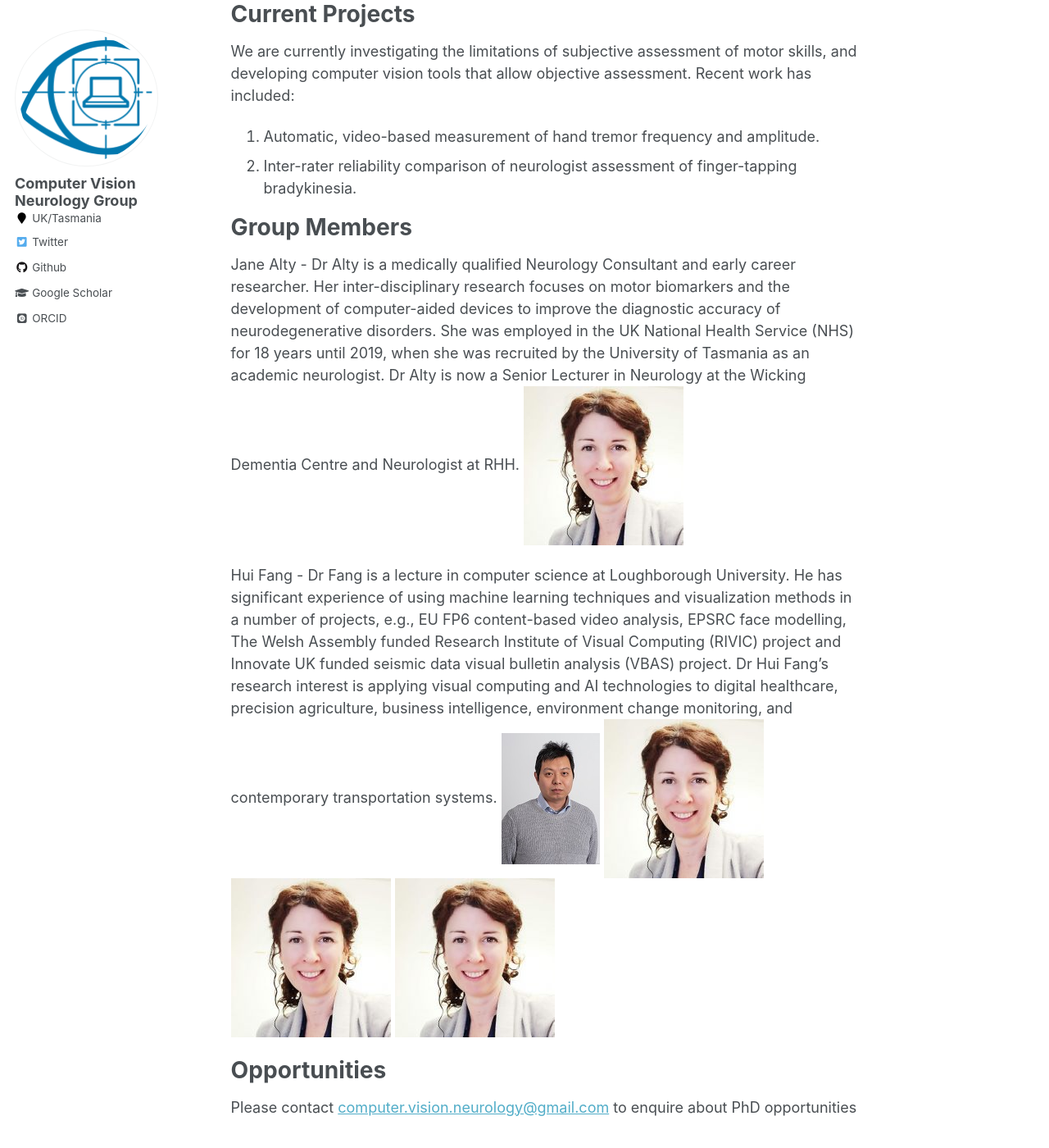
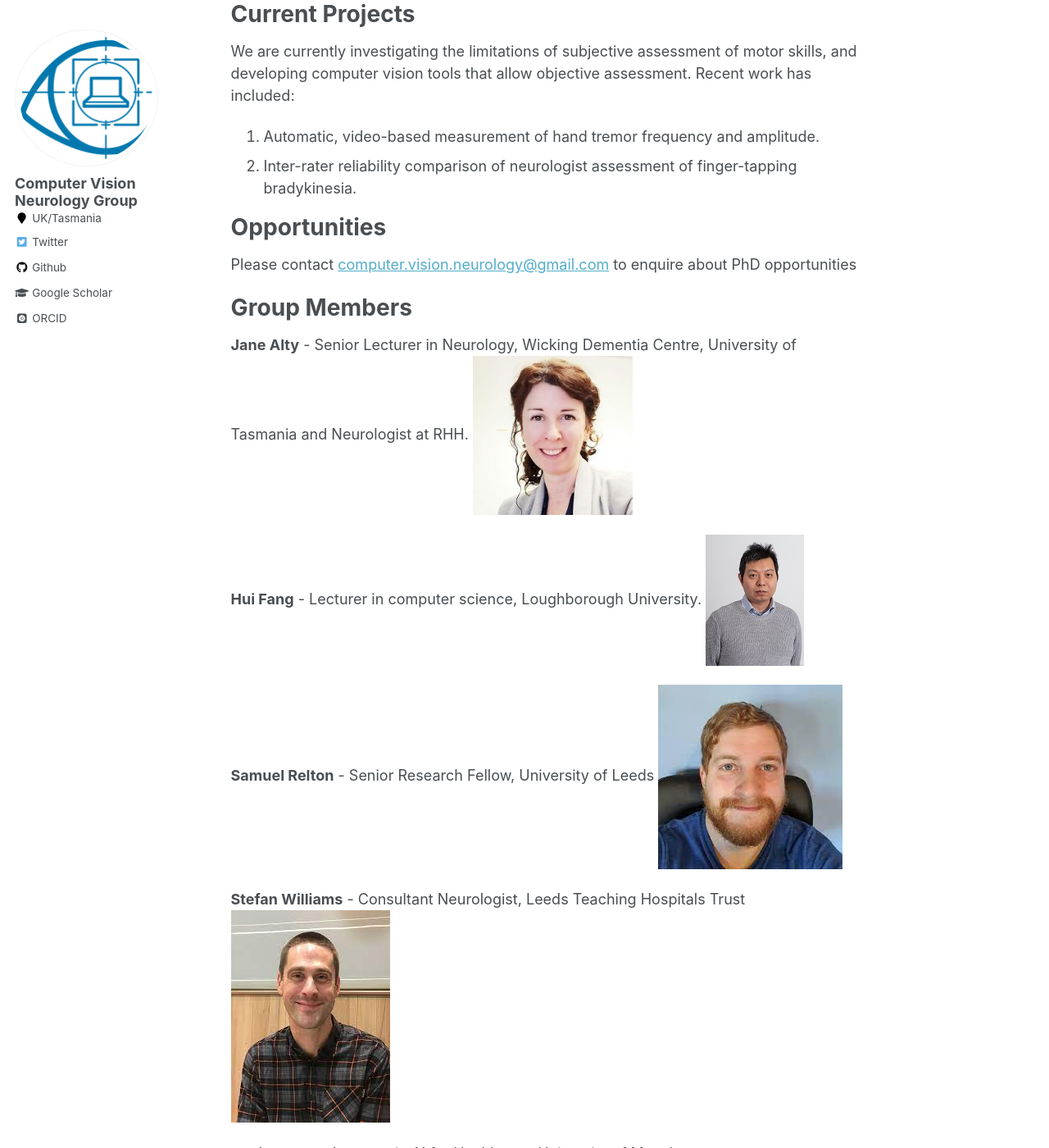
Before and after one commit to computervisionneurology/computervisionneurology.github.io, a Jekyll site: the page built from _pages/about.md, in a window 1280 px wide and 1400 px high, scrolled down 422 px. Shown: the whole window at 82% size. Built offline with Jekyll 4.4.1, drawn with Linux system fonts in a browser that asks for light colours; some web fonts are replaced; some of the changed text lies outside the part shown.

Commit message:
updated profile and profile pics

```diff
--- a/_pages/about.md
+++ b/_pages/about.md
@@ -23,27 +23,24 @@ included:
 1. Automatic, video-based measurement of hand tremor frequency and amplitude.
 2. Inter-rater reliability comparison of neurologist assessment of finger-tapping bradykinesia.
 
-Group Members
-======
-Jane Alty - Dr Alty is a medically qualified Neurology Consultant and early career researcher.
-Her inter-disciplinary research focuses on motor biomarkers and the development of computer-aided
-devices to improve the diagnostic accuracy of neurodegenerative disorders.  She was employed in the
-UK National Health Service (NHS) for 18 years until 2019, when she was recruited by the University of
-Tasmania as an academic neurologist. Dr Alty is now a Senior Lecturer in Neurology at the Wicking Dementia
-Centre and Neurologist at RHH.
-![image of Jane Alty](/images/alty.jpg)
-
-Hui Fang - Dr Fang is a lecture in computer science at Loughborough University. He has significant experience
-of using machine learning techniques and visualization methods in a number of projects, e.g., EU FP6
-content-based video analysis, EPSRC face modelling, The Welsh Assembly funded Research Institute of Visual Computing
-(RIVIC) project and Innovate UK funded seismic data visual bulletin analysis (VBAS) project. Dr Hui Fang’s research
-interest is applying visual computing and AI technologies to digital healthcare, precision agriculture,
-business intelligence, environment change monitoring, and contemporary transportation systems.
-![image of Hui Fang](/images/fang.jpg)
-![image of Samuel Relton](/images/alty.jpg)
-![image of Stefan Williams](/images/alty.jpg)
-![image of David Wong](/images/alty.jpg)
-
 Opportunities
 ======
 Please contact <computer.vision.neurology@gmail.com> to enquire about PhD opportunities
+
+Group Members
+======
+**Jane Alty** - Senior Lecturer in Neurology, Wicking Dementia
+Centre, University of Tasmania and Neurologist at RHH.
+![image of Jane Alty](/images/alty.jpg)
+
+**Hui Fang** - Lecturer in computer science, Loughborough University.
+![image of Hui Fang](/images/fang.jpg)
+
+**Samuel Relton** - Senior Research Fellow, University of Leeds
+![image of Samuel Relton](/images/relton.jpg)
+
+**Stefan Williams** - Consultant Neurologist, Leeds Teaching Hospitals Trust
+![image of Stefan Williams](/images/williams.jpg)
+
+**David Wong** - Lecturer in AI for Healthcare, University of Manchester
+![image of David Wong](/images/wong.jpg)
```
Also changed, not shown: images/relton.jpg (added), images/williams.jpg (added), images/wong.jpg (added).
